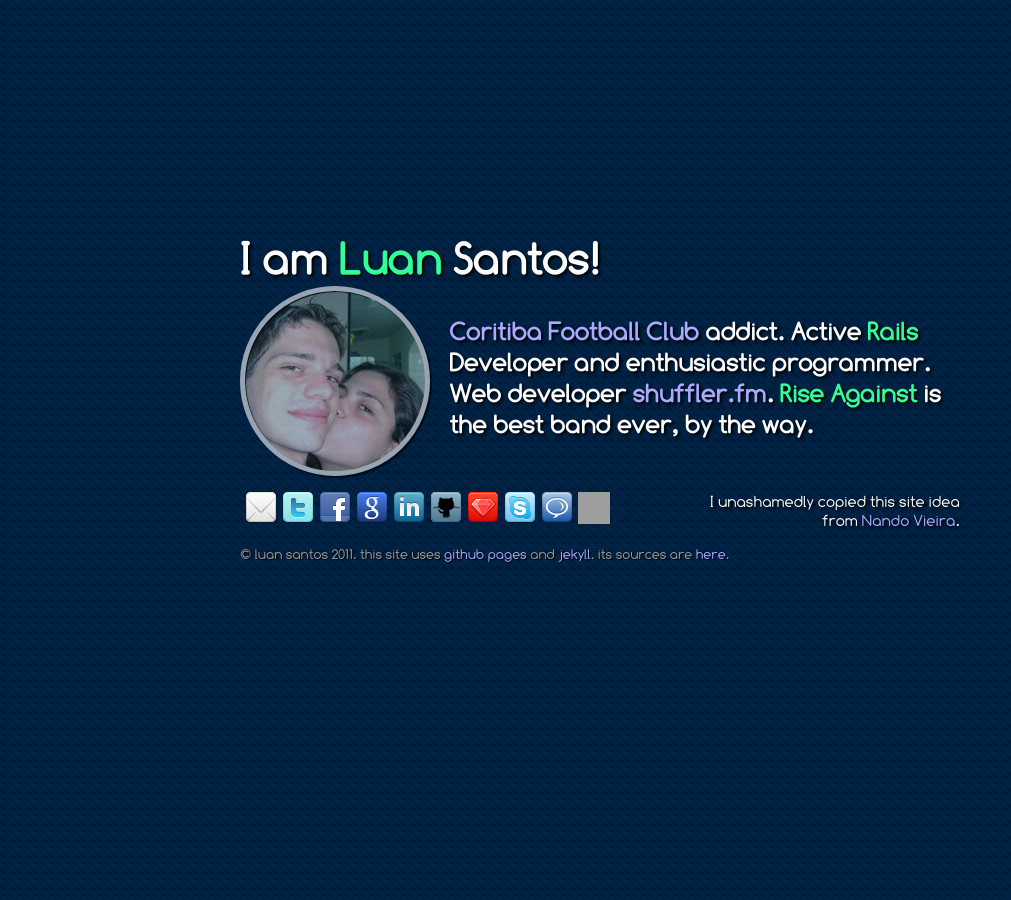
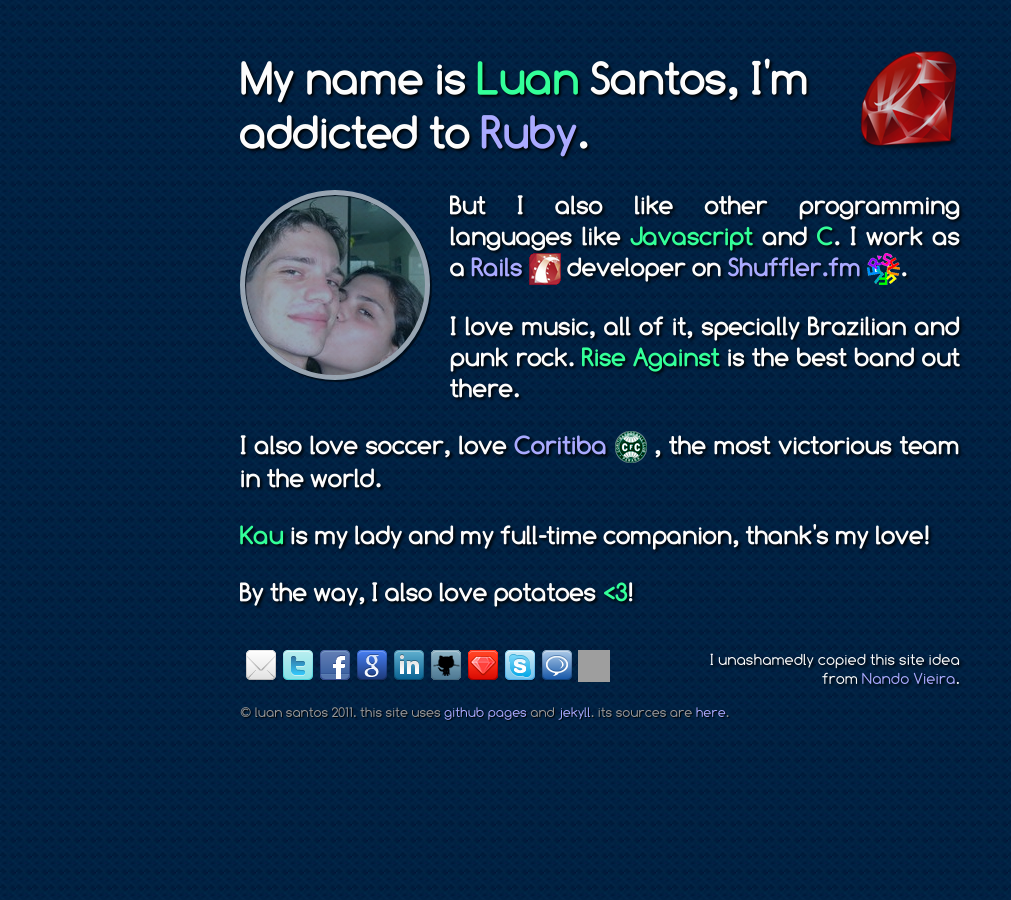
Before and after one commit to luan/old-luan.github.com, a Jekyll site: the page built from index.html, in a window 1280 px wide. Shown: the whole page, without its empty margins (0-1011 px from the left). Built offline with Jekyll 4.4.1, drawn with Linux system fonts in a browser that asks for light colours; grey boxes are pictures that could not be loaded.

Commit message:
new text

```diff
--- a/css/layout.css
+++ b/css/layout.css
@@ -15,15 +15,21 @@
 a {
   color: #AAAAFF;
   text-decoration: none;
+  -webkit-transition: all .2s ease-in-out;
+  -moz-transition: all .2s ease-in-out;
+  transition: all .2s ease-in-out;
 }
 
 a:hover {
   color: #6666FF;
+  -webkit-transform: scale(1.1);
+  -moz-transform: scale(1.1);
+  transform: scale(1.1);
 }
 
 div#wrap {
   position: absolute;
-  top: 50%;
+  top: 30%;
   left: 50%;
   width: 720px;
   height: 400px;
@@ -31,7 +37,28 @@
   text-align: left;
 }
 
-section > aside > a {
+header aside a {
+  background: url(/images/ruby-big.png) no-repeat;
+  display: block;
+  float: right;
+  height: 100px;
+  width: 100px;
+  overflow: hidden;
+  text-indent: -9999px;
+  opacity: 0.8;
+  -webkit-transition: all .2s ease-in-out;
+  -moz-transition: all .2s ease-in-out;
+  transition: all .2s ease-in-out;
+}
+
+header aside a:hover {
+  -webkit-transform: scale(1.2) rotate(10deg);
+  -moz-transform: scale(1.2) rotate(10deg);
+  transform: scale(1.2) rotate(10deg);
+  opacity: 1;
+}
+
+section aside a {
   background: url(/images/foto.jpg) no-repeat 0 -10px;
   border-radius: 50%;
   border: 5px solid #FCFCFC;
@@ -42,23 +69,30 @@
   width: 180px;
   overflow: hidden;
   margin-right: 20px;
-  margin-top: -30px;
   text-indent: -9999px;
   opacity: 0.6;
   -webkit-transition: all .2s ease-in-out;
+  -moz-transition: all .2s ease-in-out;
+  transition: all .2s ease-in-out;
 }
 
-section > aside > a:hover {
+section aside a:hover {
   opacity: 1;
 }
 
-header > h1 {
+header h1 {
   font-size: 46px;
   font-family: 'ComfortaaBold', Tahoma, sans-serif;
 }
 
-section > article > p {
+section article p {
   font-size: 26px;
+  text-align: justify;
+}
+
+section article p img {
+  border: 0;
+  vertical-align: middle;
 }
 
 footer {
--- a/index.html
+++ b/index.html
@@ -5,7 +5,10 @@
 
 <div id="wrap">
   <header>
-    <h1>I am <span class="highlight">Luan</span> Santos!</h1>
+    <aside>
+      <a href="http://ruby-lang.org">Ruby</a>
+    </aside>
+    <h1>My name is <span class="highlight">Luan</span> Santos, I'm addicted to <a href="http://ruby-lang.org">Ruby</a>.</h1>
   </header>
   <section>
     <aside>
@@ -13,9 +16,21 @@
     </aside>
     <article>
       <p>
-        <a href="http://coritiba.com.br">Coritiba Football Club</a> addict. Active <span class="highlight">Rails</span> Developer and enthusiastic programmer.
-        Web developer <a href="http://shuffler.fm">shuffler.fm</a>.
-        <span class="highlight">Rise Against</span> is the best band ever, by the way.
+        But I also like other programming languages like <span class="highlight">Javascript</span> and <span class="highlight">C</span>.
+        I work as a <a href="http://rubyonrails.org">Rails <img src="/images/rails.png"/></a> developer on <a href="http://shuffler.fm">Shuffler.fm <img src="/images/shuffler.png"/></a>.
+      </p>
+      <p>
+        I love music, all of it, specially Brazilian and punk rock. <span class="highlight">Rise Against</span> is the best band out there.
+      </p>
+      <p>
+        I also love soccer, love <a href="http://coritiba.com.br">Coritiba <img src="/images/coxa.png"/></a>
+          , the most victorious team in the world.
+      </p>
+      <p>
+        <span class="highlight">Kau</span> is my lady and my full-time companion, thank's my love!
+      </p>
+      <p>
+        By the way, I also love potatoes <span class="highlight">&lt;3</span>!
       </p>
     </article>
   </section>
```
Also changed, not shown: images/coxa.png (added), images/rails.png (added), images/ruby-big.png (added), images/shuffler.png (added), 2 other files.
